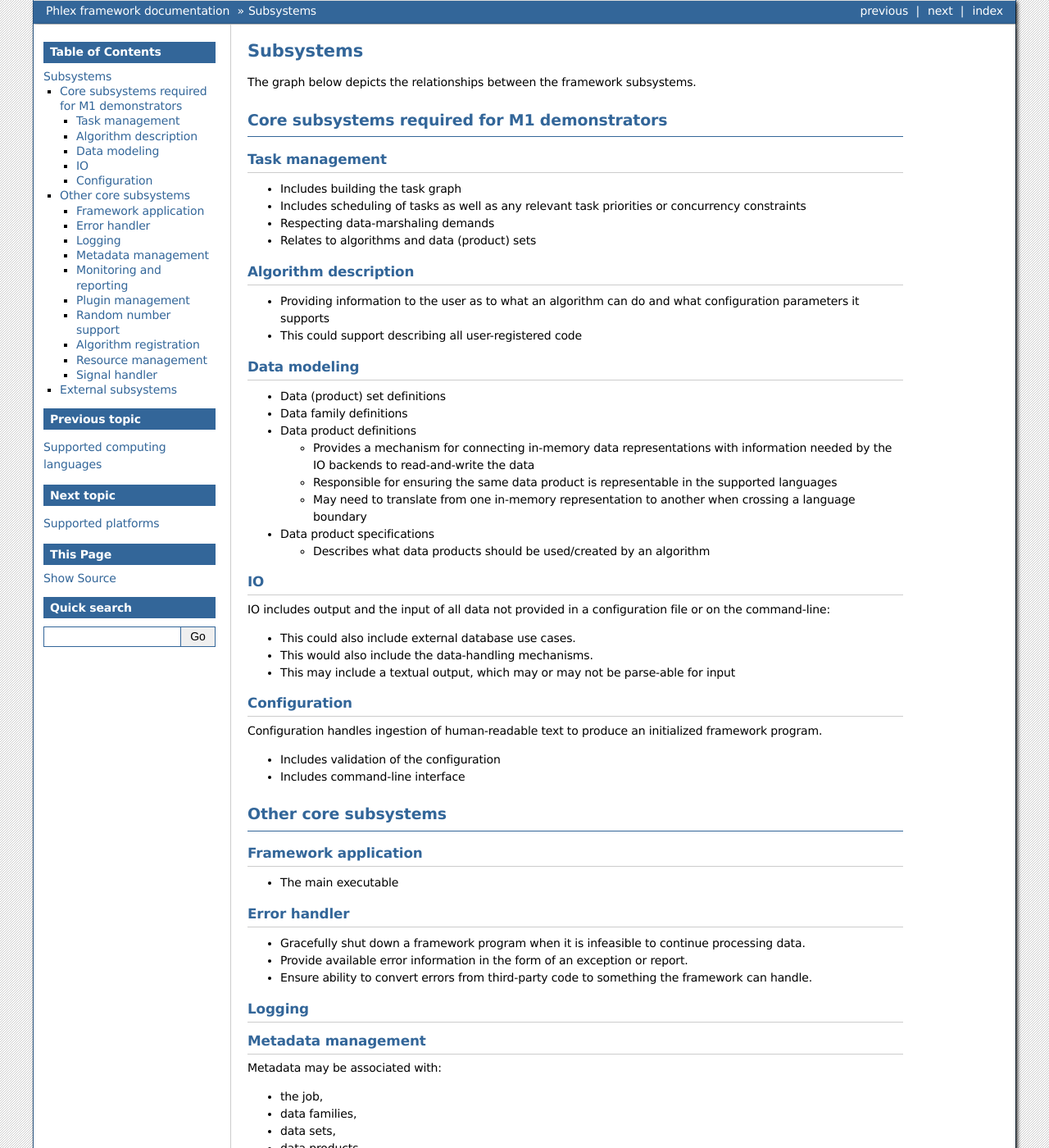
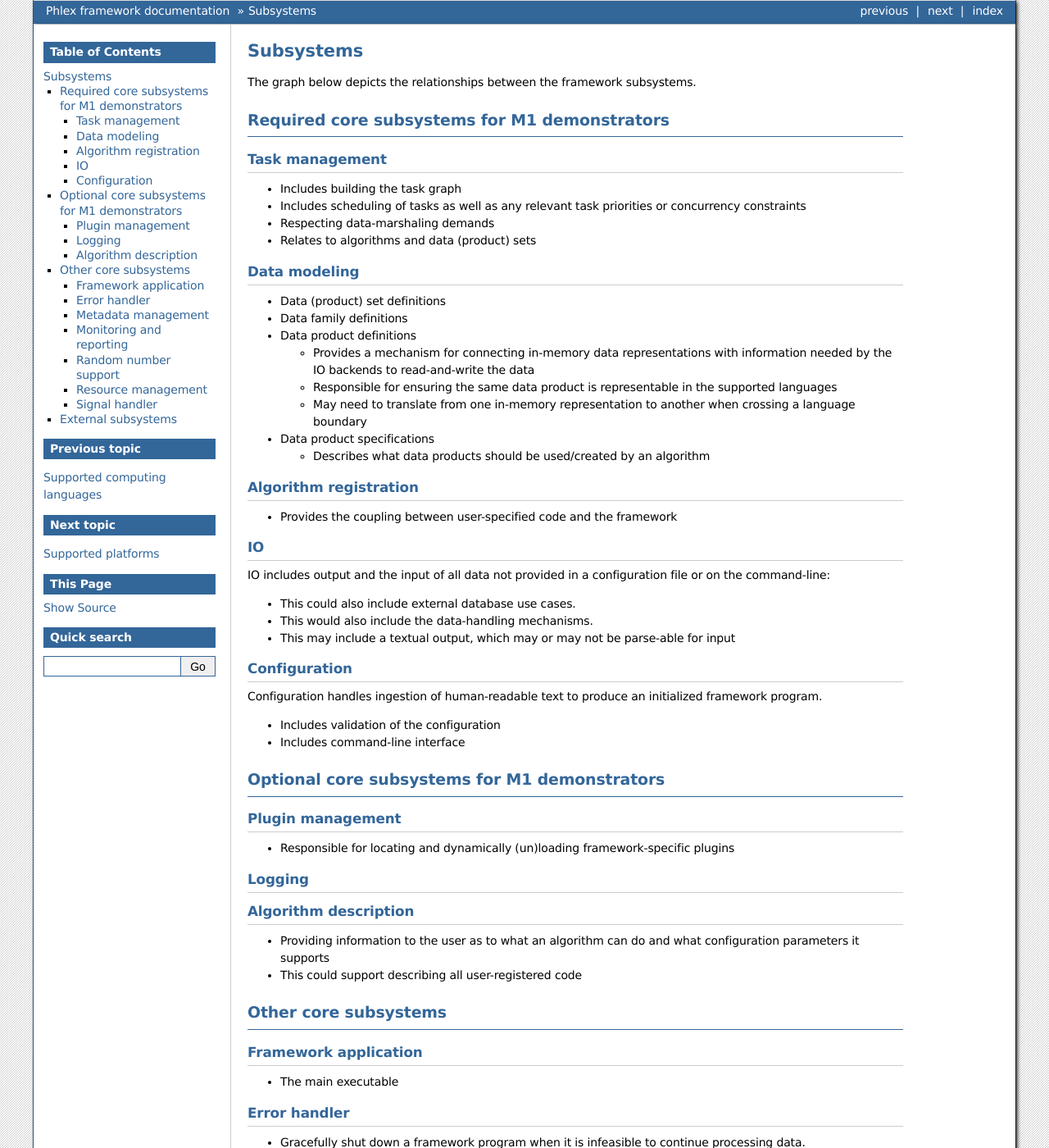
Before and after one commit to Framework-R-D/phlex-design, a Sphinx documentation site: the page built from doc/subsystems.rst, in a window 1280 px wide and 1400 px high. Shown: the whole window at 82% size. Built offline with Sphinx 7.4.7, drawn with Linux system fonts in a browser that asks for light colours; some of the changed text lies outside the part shown.

Commit message:
Update subsystem list for M1 demonstrators

```diff
--- a/doc/subsystems.rst
+++ b/doc/subsystems.rst
@@ -5,26 +5,30 @@ The graph below depicts the relationships between the framework subsystems.
 
 .. graphviz:: subsystems.gv
 
-Core subsystems required for M1 demonstrators
+Required core subsystems for M1 demonstrators
 ---------------------------------------------
 
 .. include:: subsystems/task_management.rst
-.. include:: subsystems/algo_description.rst
 .. include:: subsystems/data_modeling.rst
+.. include:: subsystems/registration.rst
 .. include:: subsystems/io.rst
 .. include:: subsystems/configuration.rst
+
+Optional core subsystems for M1 demonstrators
+---------------------------------------------
+
+.. include:: subsystems/plugin_management.rst
+.. include:: subsystems/logging.rst
+.. include:: subsystems/algo_description.rst
 
 Other core subsystems
 ---------------------
 
 .. include:: subsystems/application.rst
 .. include:: subsystems/error_handler.rst
-.. include:: subsystems/logging.rst
 .. include:: subsystems/metadata_management.rst
 .. include:: subsystems/monitoring.rst
-.. include:: subsystems/plugin_management.rst
 .. include:: subsystems/random_numbers.rst
-.. include:: subsystems/registration.rst
 .. include:: subsystems/resource_management.rst
 .. include:: subsystems/signal_handler.rst
 
```
